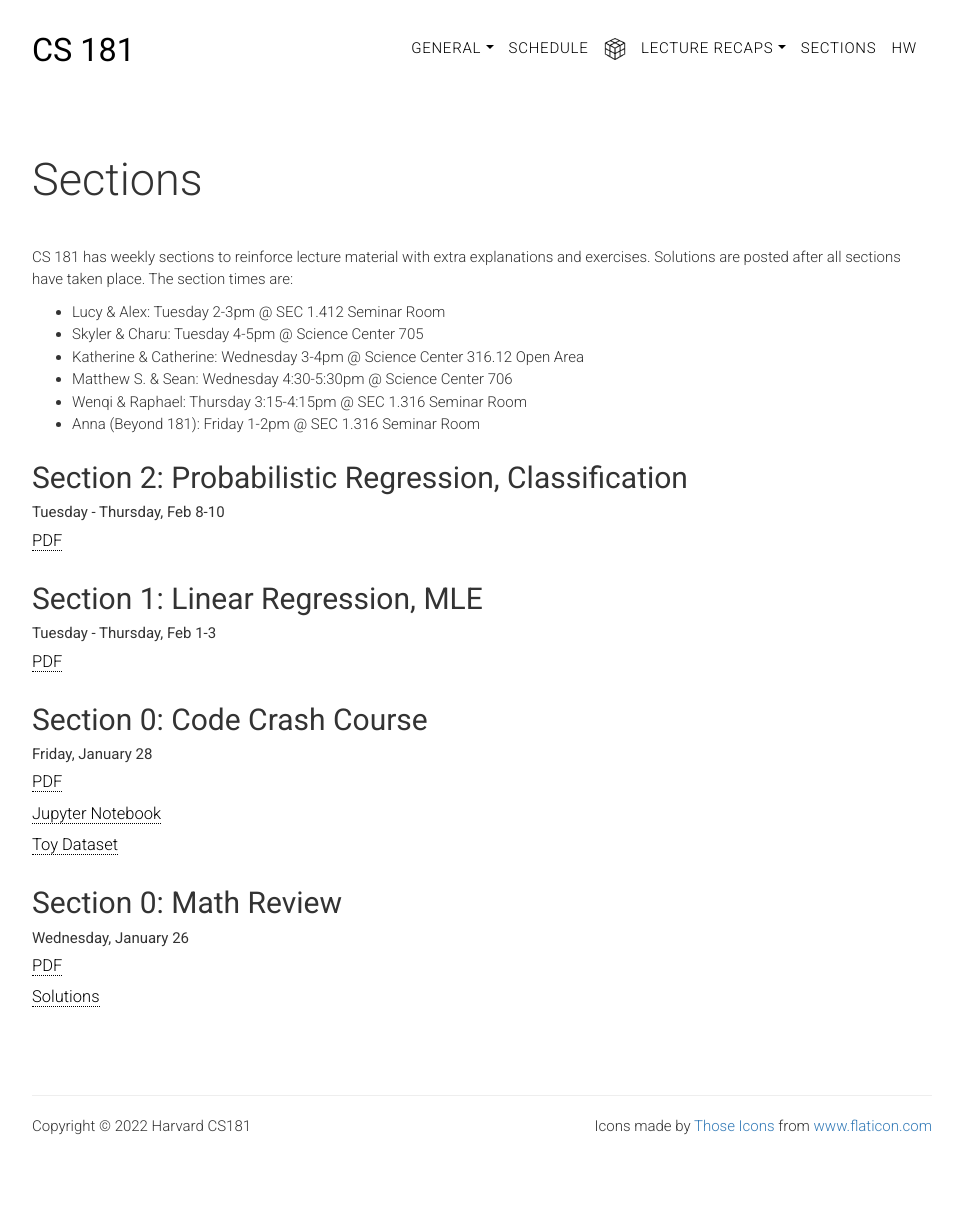
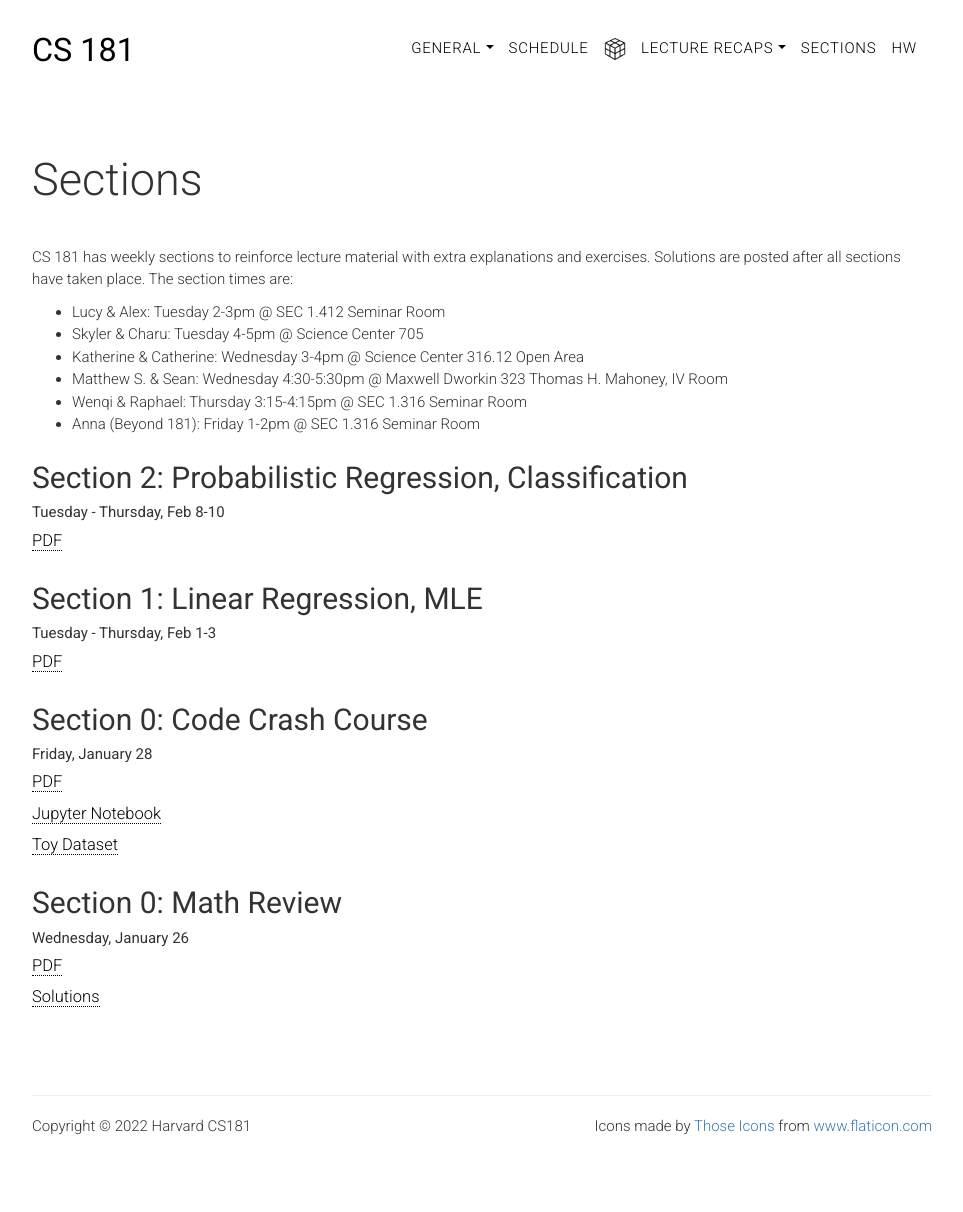
Before and after one commit to harvard-ml-courses/cs181-web, a Jekyll site: the page built from sections.html, in a window 1280 px wide. Shown: the whole page, without its empty margins (158-1121 px from the left). Built offline with Jekyll 4.4.1, drawn with Linux system fonts in a browser that asks for light colours.

Commit message:
Update sections.html

```diff
--- a/sections.html
+++ b/sections.html
@@ -15,7 +15,7 @@ weight: 0
                 <li> Lucy & Alex: Tuesday 2-3pm @ SEC 1.412 Seminar Room</li>
                 <li> Skyler & Charu: Tuesday 4-5pm @ Science Center 705</li>
                 <li> Katherine & Catherine: Wednesday 3-4pm @ Science Center 316.12 Open Area</li>
-                <li> Matthew S. & Sean: Wednesday 4:30-5:30pm @ Science Center 706</li>
+                <li> Matthew S. & Sean: Wednesday 4:30-5:30pm @ Maxwell Dworkin 323 Thomas H. Mahoney, IV Room</li>
                 <li> Wenqi & Raphael: Thursday 3:15-4:15pm @ SEC 1.316 Seminar Room</li>
                 <li> Anna (Beyond 181): Friday 1-2pm @ SEC 1.316 Seminar Room</li>
             </ul>
```
